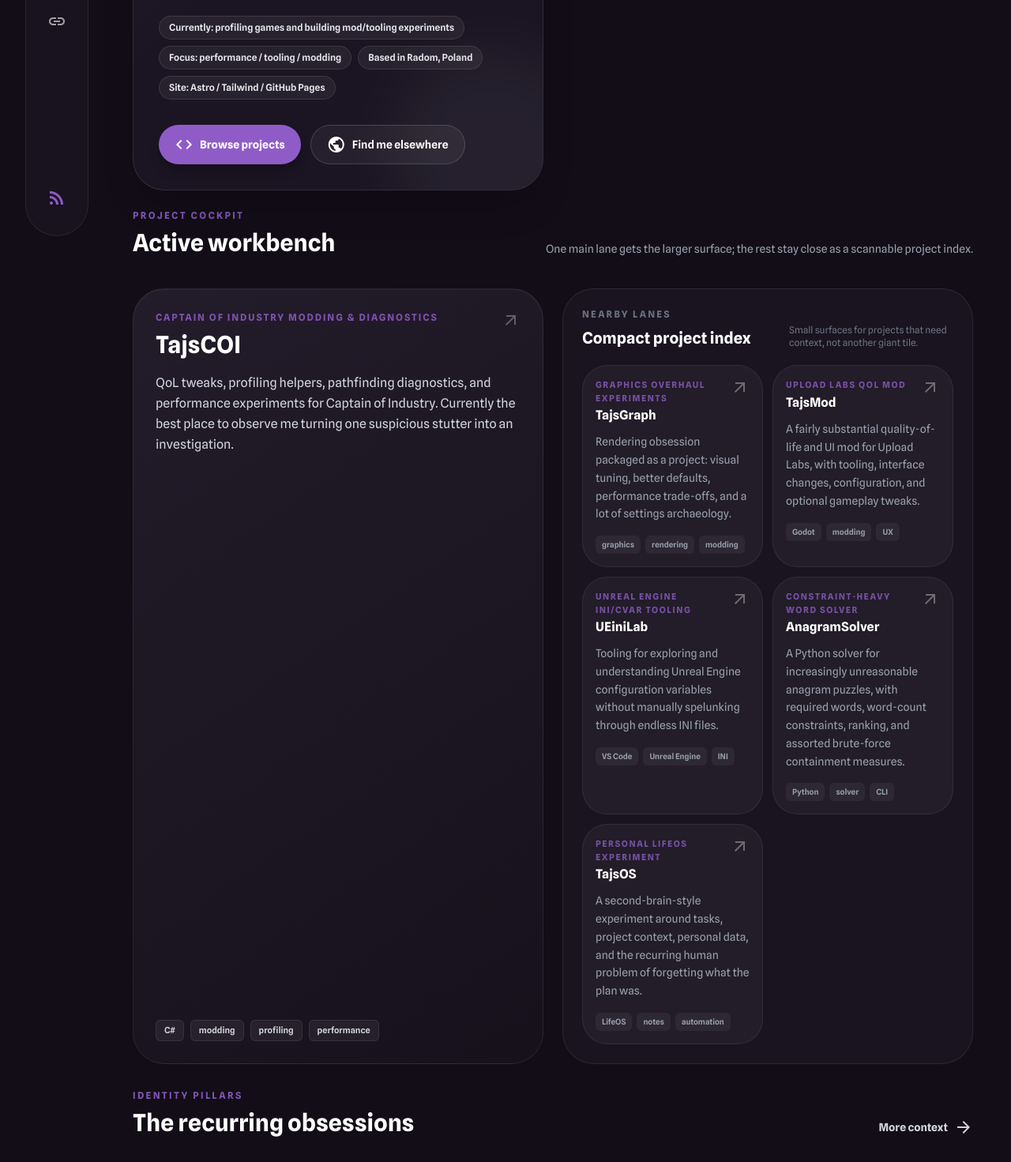
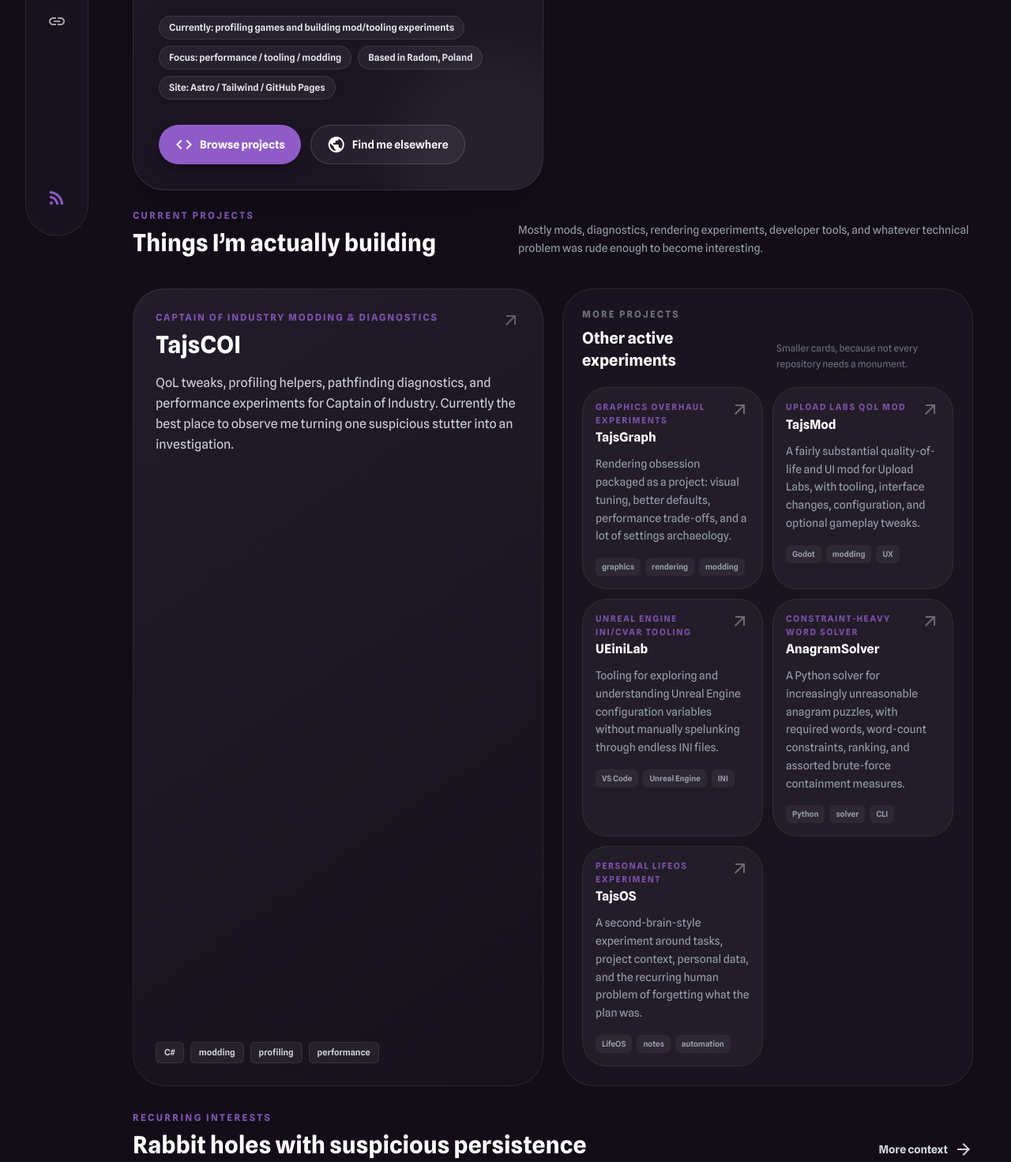
Before and after one commit to tajemniktv/tajemniktv.github.io, an Astro site: page / in a window 1280 px wide. Shown: the part 469-1940 px from the top of the page at 79% size. Built offline with nearby package versions, Linux system fonts and the light colour scheme; Astro itself is replaced by a stand-in of ours.

Commit message:
ui: simplify homepage language and project layout

```diff
--- a/src/pages/index.astro
+++ b/src/pages/index.astro
@@ -19,8 +19,8 @@
 ---
 
 <BaseLayout
-	title="TajemnikTV.exe | Grzegorz Kaczmarski"
-	description="A dark personal dashboard for TajemnikTV: projects, lab notes, highlights, and public links from Grzegorz Kaczmarski."
+	title="TajemnikTV | Grzegorz Kaczmarski"
+	description="Personal site of Grzegorz Kaczmarski / TajemnikTV: game modding, profiling, rendering, developer tooling, AI experiments, psychology, and assorted technical rabbit holes."
 >
 	<div class="flex min-h-screen w-full relative">
 		<Sidebar />
@@ -47,13 +47,13 @@
 							<p
 								class="text-xs font-bold uppercase tracking-[0.2em] text-primary/90 mb-2"
 							>
-								Project Cockpit
+								Current projects
 							</p>
-							<h2 class="text-3xl font-bold text-white">Active workbench</h2>
+							<h2 class="text-3xl font-bold text-white">Things I’m actually building</h2>
 						</div>
-						<p class="text-sm text-gray-400 max-w-xl">
-							One main lane gets the larger surface; the rest stay close as a
-							scannable project index.
+						<p class="text-sm text-gray-400 max-w-xl leading-relaxed">
+							Mostly mods, diagnostics, rendering experiments, developer tools, and
+							whatever technical problem was rude enough to become interesting.
 						</p>
 					</div>
 				</div>
@@ -66,30 +66,23 @@
 							<div class="flex flex-col sm:flex-row sm:items-end sm:justify-between gap-3 mb-5">
 								<div>
 									<p class="text-xs font-bold uppercase tracking-[0.18em] text-gray-500 mb-2">
-										Nearby lanes
+										More projects
 									</p>
 									<h3 class="text-xl font-bold text-white">
-										Compact project index
+										Other active experiments
 									</h3>
 								</div>
-								<p class="text-xs text-gray-500 max-w-52">
-									Small surfaces for projects that need context, not another giant
-									tile.
+								<p class="text-xs text-gray-500 max-w-56 leading-relaxed">
+									Smaller cards, because not every repository needs a monument.
 								</p>
 							</div>
 							<div class="grid grid-cols-1 sm:grid-cols-2 gap-3">
 								{projectIndex.map((project) => (
 									<a
 										href={project.href}
-										target={
-											project.href?.startsWith("http") ? "_blank" : undefined
-										}
-										rel={
-											project.href?.startsWith("http") ?
-												"noopener noreferrer"
-											:	undefined
-										}
-										class="group rounded-xl border border-white/7 bg-white/4 p-4 transition-all hover:border-primary/35 hover:bg-white/7 focus-visible:bg-white/8"
+										target={project.href?.startsWith("http") ? "_blank" : undefined}
+										rel={project.href?.startsWith("http") ? "noopener noreferrer" : undefined}
+										class="group rounded-xl border border-white/7 bg-white/4 p-4 transition-all hover:-translate-y-0.5 hover:border-primary/35 hover:bg-white/7 focus-visible:bg-white/8"
 									>
 										<div class="flex items-start justify-between gap-3">
 											<div>
@@ -132,10 +125,10 @@
 							<p
 								class="text-xs font-bold uppercase tracking-[0.2em] text-primary/90 mb-2"
 							>
-								Identity Pillars
+								Recurring interests
 							</p>
 							<h2 class="text-3xl font-bold text-white">
-								The recurring obsessions
+								Rabbit holes with suspicious persistence
 							</h2>
 						</div>
 						<a
```
